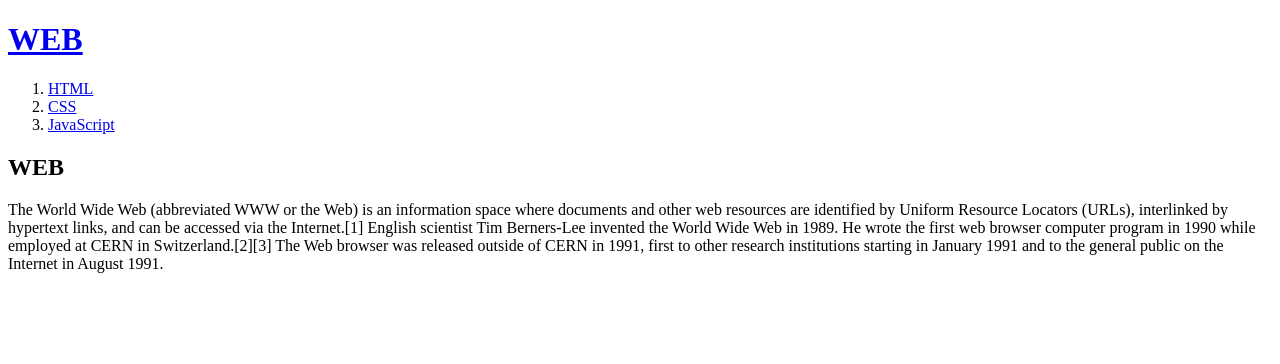
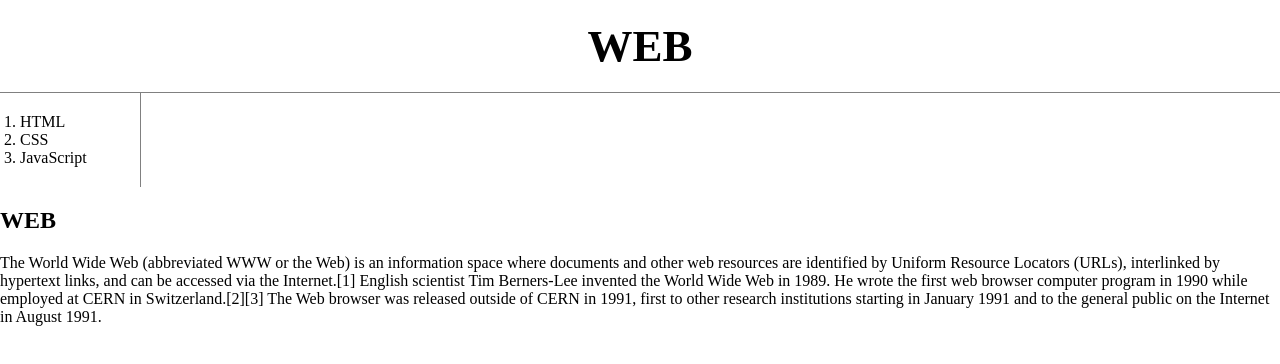
Before and after one commit to imnooy/WEBn, a plain HTML site: page css/index.html in a window 1280 px wide. Drawn offline with Linux system fonts and the light colour scheme.

Commit message:
박스모델을 써먹기
개발자 모드 확인

```diff
--- a/css/index.html
+++ b/css/index.html
@@ -3,7 +3,29 @@
 <head>
   <title>WEB2 - Welcome</title>
   <meta charset="utf-8">
+  <style>
+  body {
+    margin:0;
+  }
+  a{
+    color:black;
+    text-decoration:none;
+  }
+    h1 {
+      font-size: 45px;
+      text-align: center;
+      border-bottom:1px solid gray;
+      margin:0;
+      padding:20px;
+    }
 
+    ol {
+      border-right: 1px solid gray;
+      width:100px;
+      margin:0;
+      padding:20px;
+    }
+  </style>
 </head>
 <body>
   <h1><a href="index.html">WEB</a></h1>
```
